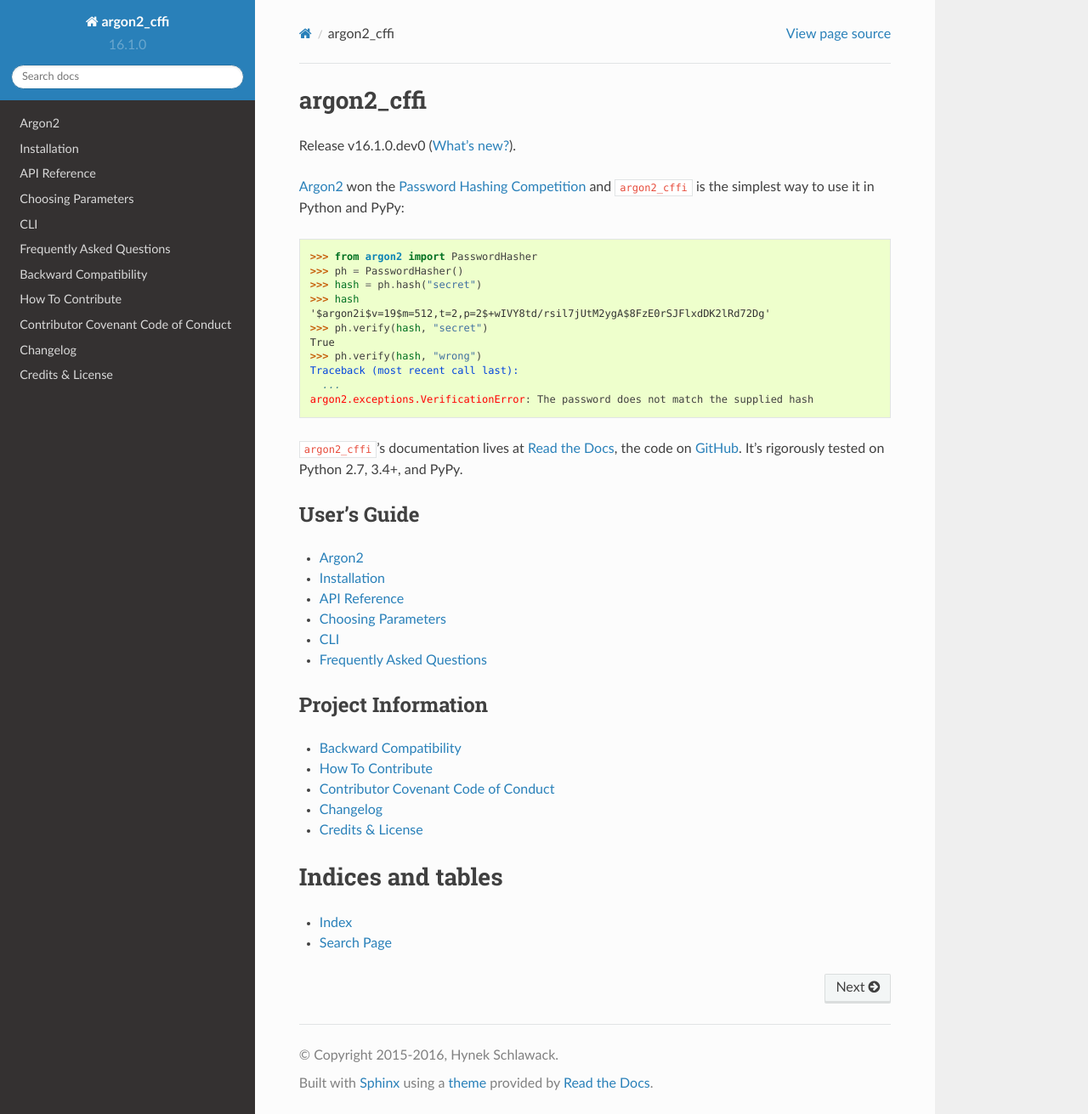
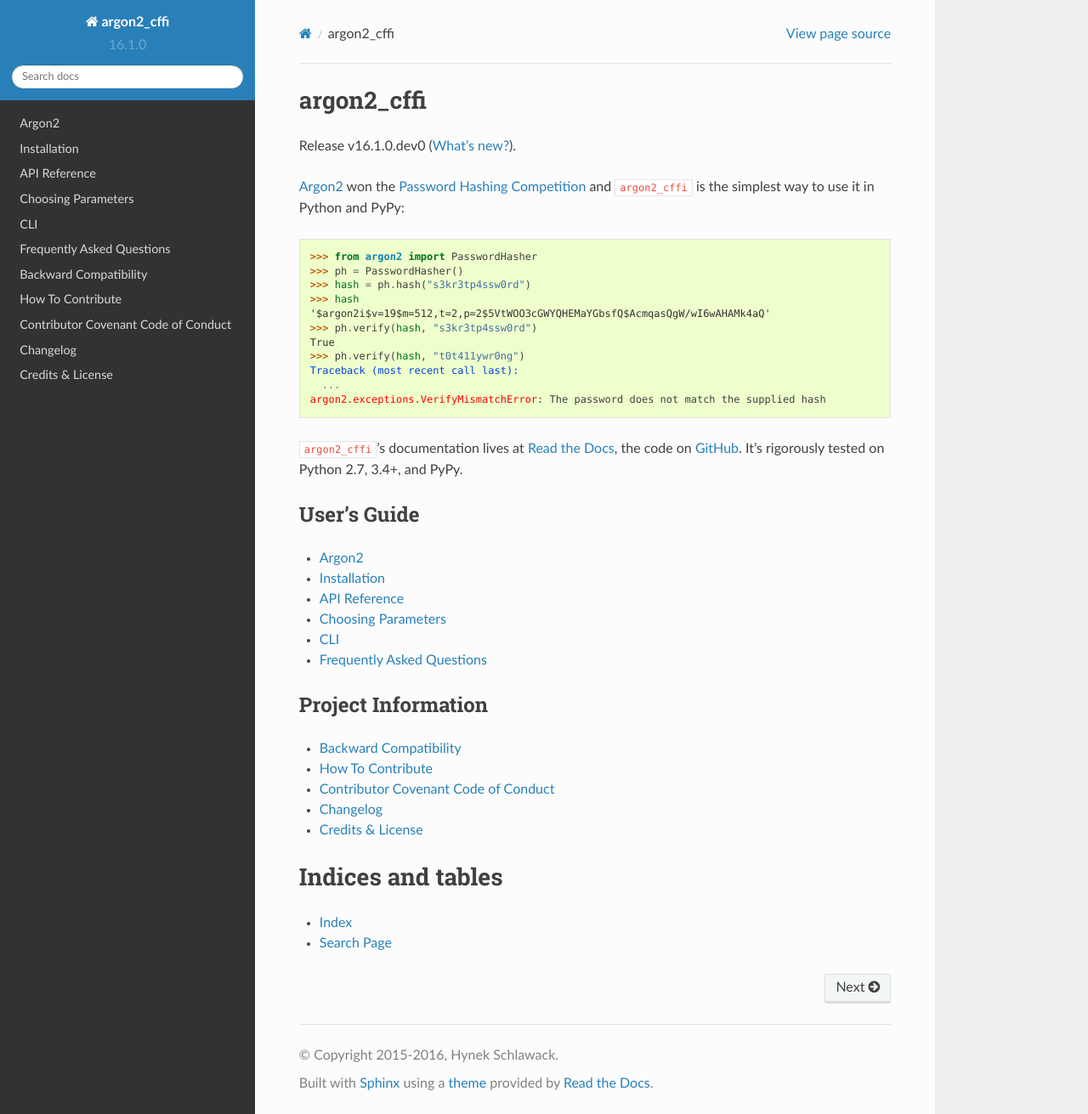
Before and after one commit to hynek/argon2-cffi, a Sphinx documentation site: the page built from docs/index.rst, in a window 1280 px wide and 1311 px high. Shown: the whole window at 85% size. Built offline with Sphinx 7.4.7 and the Read the Docs theme 2.0.0, drawn with Linux system fonts in a browser that asks for light colours.

Commit message:
Add VerifyMismatchError
We can now differentiate between an actual verification error and a
password/hash mismatch.

```diff
--- a/CHANGELOG.rst
+++ b/CHANGELOG.rst
@@ -24,6 +24,8 @@
 Changes:
 ^^^^^^^^
 
+- Add ``VerifyMismatchError`` that is raised if verification fails only because of a password/hash mismatch.
+  It's a sub-class of ``VerificationError`` therefore this change is completely backward compatible.
 - Add support for `Argon2 1.3 <https://www.ietf.org/mail-archive/web/cfrg/current/msg07948.html>`_.
   Old hashes remain functional but opportunistic rehashing is strongly recommended.
 
--- a/FAQ.rst
+++ b/FAQ.rst
@@ -8,8 +8,8 @@
   But if you already use one of the hashes mentioned in the question, you should be fine for the foreseeable future.
 
 Why do the ``verify()`` methods raise an Exception instead of returning ``False``?
-   #. The Argon2 library has no concept of a "wrong password" error.
-      Therefore an exception with the full error is raised so you can inspect what went actually wrong.
+   #. The Argon2 library had no concept of a "wrong password" error in the beginning.
+      Therefore when writing these bindings, an exception with the full error had to be raised so you could inspect what went actually wrong.
    #. In my opinion, a wrong password should raise an exception such that it can't pass unnoticed by accident.
       See also The Zen of Python: "Errors should never pass silently."
    #. It's more `Pythonic <https://docs.python.org/3/glossary.html#term-eafp>`_.
--- a/README.rst
+++ b/README.rst
@@ -26,15 +26,15 @@
 
   >>> from argon2 import PasswordHasher
   >>> ph = PasswordHasher()
-  >>> hash = ph.hash("secret")
-  >>> hash   # doctest: +SKIP
-  '$argon2i$v=19$m=512,t=2,p=2$+wIVY8td/rsil7jUtM2ygA$8FzE0rSJFlxdDK2lRd72Dg'
-  >>> ph.verify(hash, "secret")
+  >>> hash = ph.hash("s3kr3tp4ssw0rd")
+  >>> hash  # doctest: +SKIP
+  '$argon2i$v=19$m=512,t=2,p=2$5VtWOO3cGWYQHEMaYGbsfQ$AcmqasQgW/wI6wAHAMk4aQ'
+  >>> ph.verify(hash, "s3kr3tp4ssw0rd")
   True
-  >>> ph.verify(hash, "wrong")
+  >>> ph.verify(hash, "t0t411ywr0ng")
   Traceback (most recent call last):
     ...
-  argon2.exceptions.VerificationError: The password does not match the supplied hash
+  argon2.exceptions.VerifyMismatchError: The password does not match the supplied hash
 
 
 ``argon2_cffi``\ ’s documentation lives at `Read the Docs <https://argon2-cffi.readthedocs.org/>`_, the code on `GitHub <https://github.com/hynek/argon2_cffi>`_.
--- a/docs/api.rst
+++ b/docs/api.rst
@@ -13,13 +13,13 @@
   >>> ph = PasswordHasher()
   >>> hash = ph.hash("s3kr3tp4ssw0rd")
   >>> hash  # doctest: +SKIP
-  u'$argon2i$v=19$m=512,t=2,p=2$5VtWOO3cGWYQHEMaYGbsfQ$AcmqasQgW/wI6wAHAMk4aQ'
+  '$argon2i$v=19$m=512,t=2,p=2$5VtWOO3cGWYQHEMaYGbsfQ$AcmqasQgW/wI6wAHAMk4aQ'
   >>> ph.verify(hash, "s3kr3tp4ssw0rd")
   True
   >>> ph.verify(hash, "t0t411ywr0ng")
   Traceback (most recent call last):
     ...
-  argon2.exceptions.VerificationError: The password does not match the supplied hash
+  argon2.exceptions.VerifyMismatchError: The password does not match the supplied hash
 
 But of course the :class:`PasswordHasher` class has all the parametrization you'll need:
 
@@ -41,6 +41,8 @@
 ^^^^^^^^^^
 
 .. autoexception:: argon2.exceptions.VerificationError
+
+.. autoexception:: argon2.exceptions.VerifyMismatchError
 
 .. autoexception:: argon2.exceptions.HashingError
 
```
Also changed, not shown: 4 other files.
